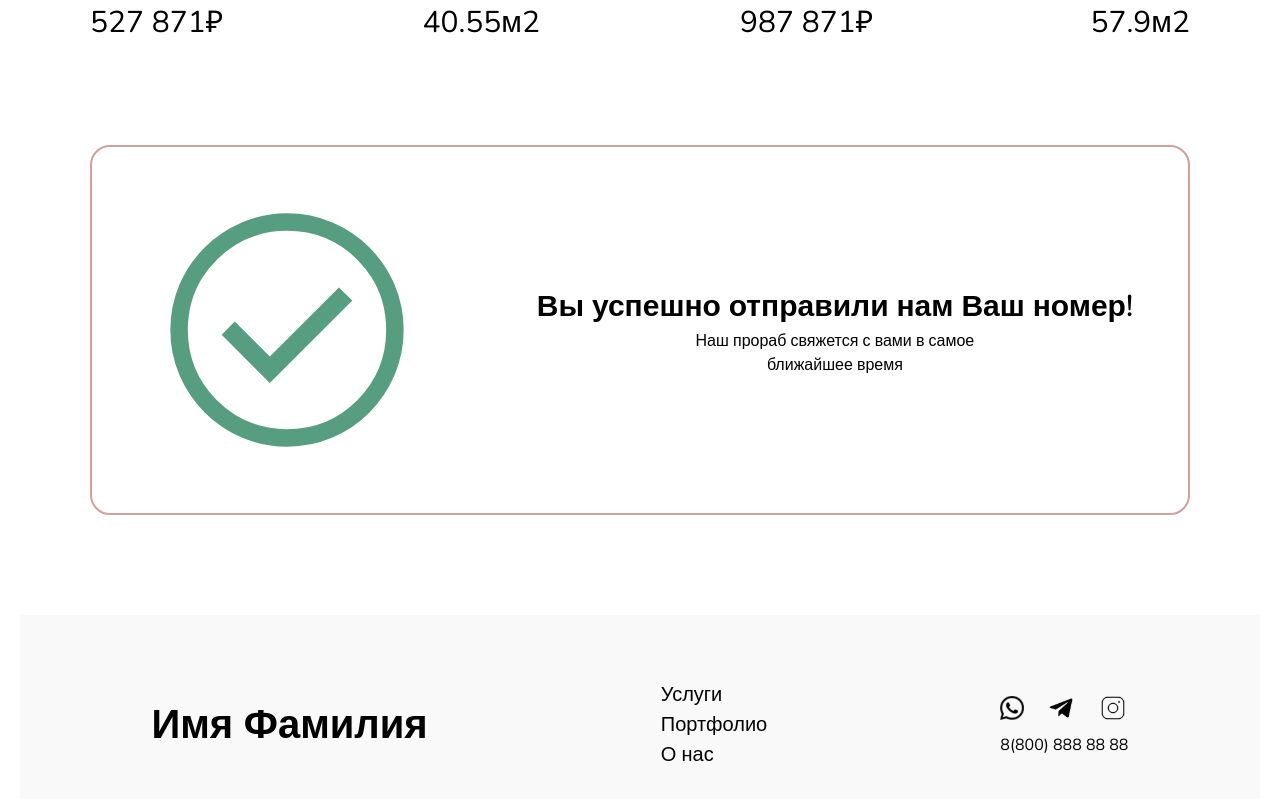
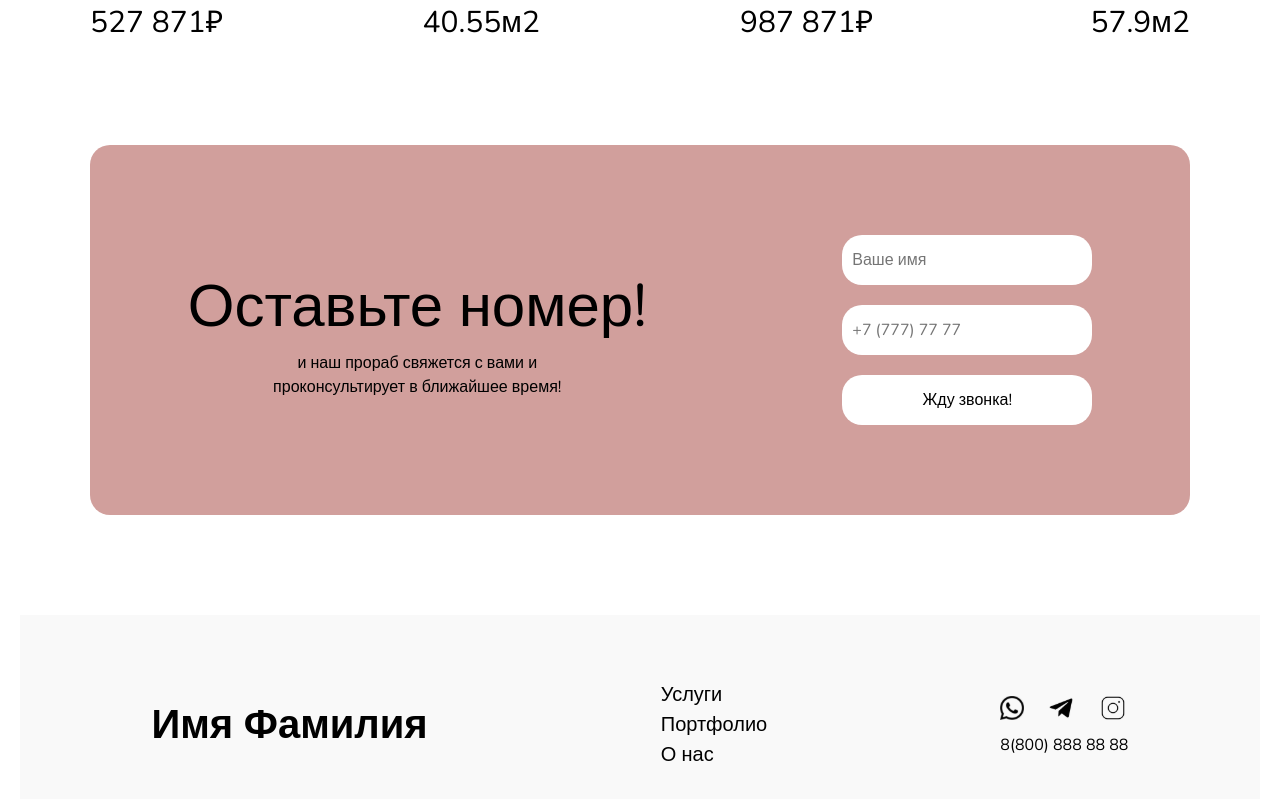
Before and after one commit to ivanvinichenko/timur, a React (Create React App) app: page / in a window 1280 px wide. Shown: the part 3026-3825 px from the top of the page. Built offline with nearby package versions, Linux system fonts and the light colour scheme.

Commit message:
fix ternary operator in CallBack component

```diff
--- a/src/components/Callback.jsx
+++ b/src/components/Callback.jsx
@@ -7,7 +7,7 @@ import SuccessPage from './SuccessPage'
 
 export default function Callback(){
 
-    const [isSubmitted, setIsSubmitted] = useState(false)
+    const [isSubmitted, setIsSubmitted] = useState(true)
 
     return (
         <>
@@ -18,7 +18,7 @@ export default function Callback(){
                     <p className={s.callBack_box__leftSide__desc}>
                         и наш прораб свяжется с вами  и проконсультирует в ближайшее время!</p>
                 </div>
-                <CustomFormik setComplete={() => setIsSubmitted(true)} />
+                <CustomFormik setComplete={() => setIsSubmitted(false)} />
             </div>) :(
                 <SuccessPage />
             )}
```
